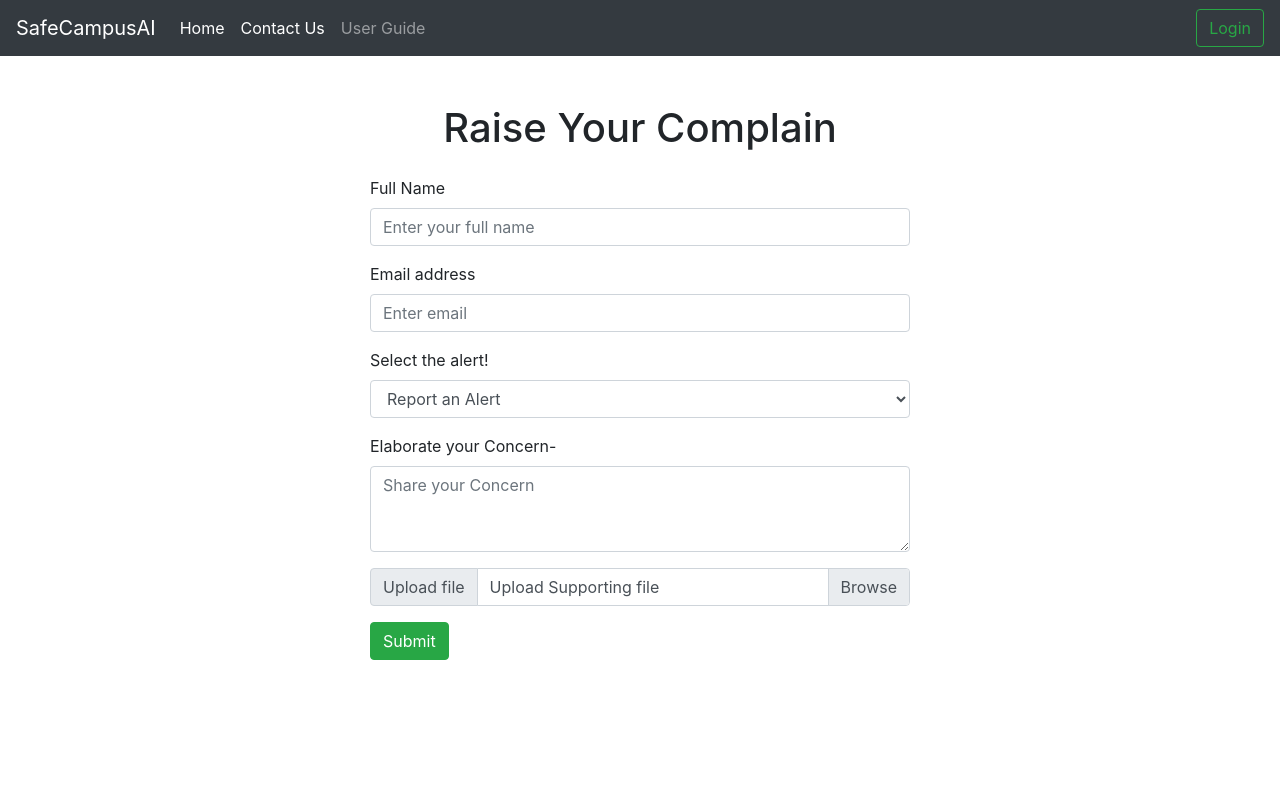
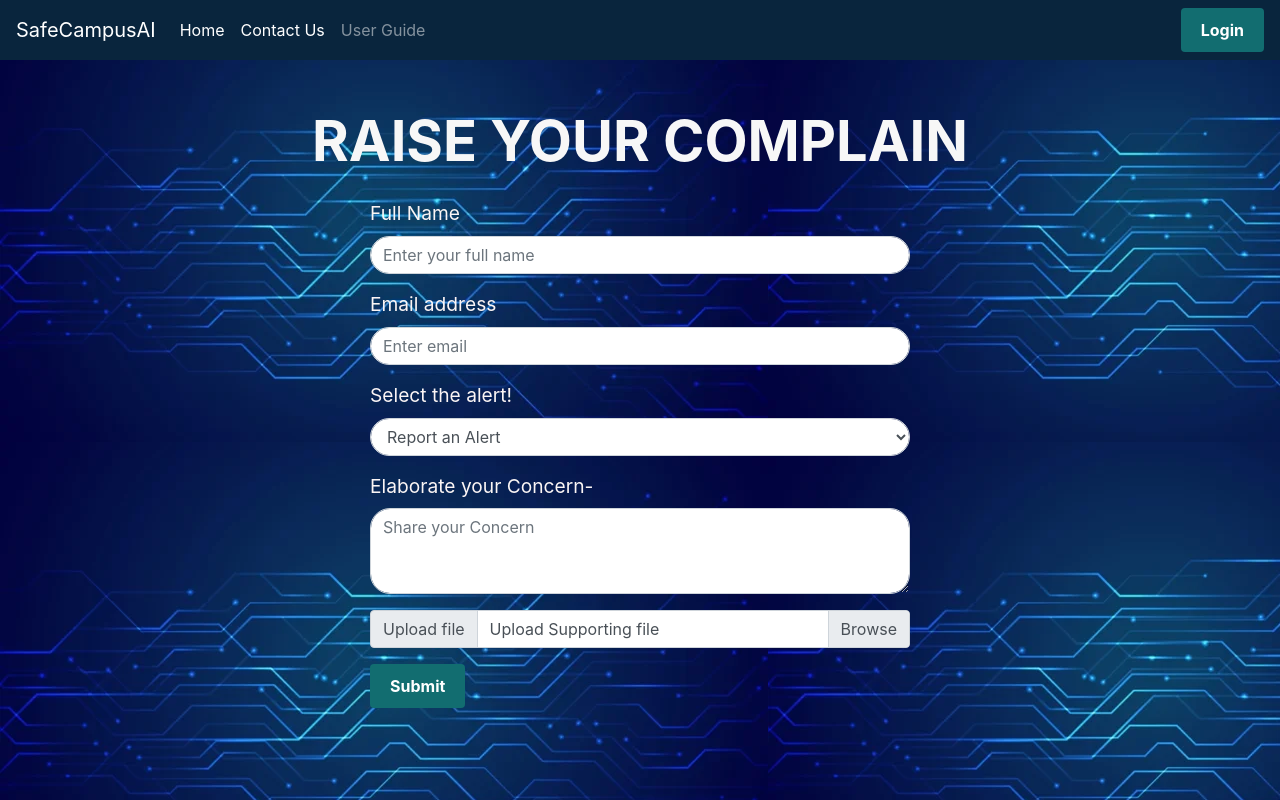
Before and after one commit to HackForge-JUSL/Data-Dazzlers, a Python web app: template templates/index.html in a window 1280 px wide. Run offline with Jinja, Linux system fonts and the light colour scheme; the template is opened without the code that fills it, so the values that code supplies are empty; some libraries are stand-ins or nearby versions.

Commit message:
CSS is added

```diff
--- a/static/style.css
+++ b/static/style.css
@@ -0,0 +1,126 @@
+/* External CSS for SafeCampuAI website */
+
+/* Customize navbar background color */
+/* style.css */
+
+body {
+
+    background-image:url(/images/background1.webp)
+}
+
+.navbar {
+    background-color: #09253d !important;
+}
+
+/* Style modal title */
+.modal-title {
+    font-size: 1.5rem;
+    font-weight: bold;
+}
+
+/* Style form input fields */
+.form-control {
+    border-radius: 20px !important;
+}
+
+/* Style form select dropdown */
+.select {
+    border-radius: 20px !
+}
+
+/*
+    .form-group,
+    label,
+    input[type="text"],
+    input[type="email"],
+    select,
+    textarea {
+        font-family: 'Roboto', sans-serif;
+    }
+*/
+
+
+
+  .page-title {
+    color: #007bff; /* Heading color */
+    text-align: center;
+    font-size: 2.5rem;
+    margin-bottom: 2rem;
+    font-weight: bold;
+    text-transform: uppercase;
+  }
+  .form-group label {
+    color: #fbf5f5; /* Form label color */
+    font-size: larger;
+  }
+  .form-control {
+    border-color: #ced4da; /* Form input border color */
+  }
+  .form-control:focus {
+    border-color: #007bff; /* Form input border color on focus */
+    box-shadow: 0 0 0 0.2rem rgba(0, 123, 255, 0.25); /* Form input focus effect */
+  }
+
+
+  .text-center {
+    color: rgb(247, 247, 247); /* Change to your desired color */
+    /* Other existing styles */
+    text-align: center;
+    font-size: 3.5rem;
+    margin-bottom: 2rem;
+    font-weight: bolder;
+    text-transform: uppercase;
+}
+
+
+/* Submit button style */
+.btn {
+  background-color: rgb(18, 109, 112); /* Button color */
+  border: none; /* Remove button border */
+  padding: 10px 20px; /* Add padding to the button */
+  font-weight: bolder;
+  width: 20;
+  color: #fff; /* Text color */
+}
+
+.btn:hover {
+  background-color: rgb(227, 255, 255); /* Darker color on hover */
+  color: #000; /* Text color on hover */
+}
+
+
+
+
+
+
+
+/*Modal css*/
+/* Style modal header */
+.modal-header {
+  background-color: #007bff; /* Header background color */
+  color: #110f0f; /* Header text color */
+}
+
+/* Style modal body */
+.modal-body {
+  background-color: #000000; /* Body background color */
+  color: #000000; /* Body text color */
+}
+
+/* Style modal buttons */
+.modal-footer .btn-primary {
+  background-color: #03192f; /* Button background color */
+  border-color: #00172f; /* Button border color */
+  color: #151414; /* Button text color */
+}
+
+/* Hover effect for modal buttons */
+.modal-footer .btn-primary:hover {
+  background-color: #021325; /* Button background color on hover */
+  border-color: #031a32; /* Button border color on hover */
+}
+
+/* Style form input fields in the login modal */
+#loginModal .form-control {
+  color: #000000; /* Black font color */
+}
--- a/templates/index.html
+++ b/templates/index.html
@@ -7,7 +7,7 @@
 
     <!-- Bootstrap CSS -->
     <link rel="stylesheet" href="https://cdn.jsdelivr.net/npm/bootstrap@4.4.1/dist/css/bootstrap.min.css" integrity="sha384-Vkoo8x4CGsO3+Hhxv8T/Q5PaXtkKtu6ug5TOeNV6gBiFeWPGFN9MuhOf23Q9Ifjh" crossorigin="anonymous">
-
+    <link rel="stylesheet" href="/static/style.css">
     <title>SafeCampuAI-A tool for your safe campus</title>
   </head>
 
@@ -37,7 +37,7 @@
 
           </ul>
           <form class="form-inline my-2 my-lg-0">
-            <button class="btn btn-outline-success my-2 my-sm-0" type="submit">Login</button>
+            <button class="btn btn-outline-success my-2 my-sm-0"  data-toggle="modal" data-target="#loginModal" type="submit">Login</button>
           </form>
         </div>
       </nav>
```
Also changed, not shown: images/background1.webp (added).
